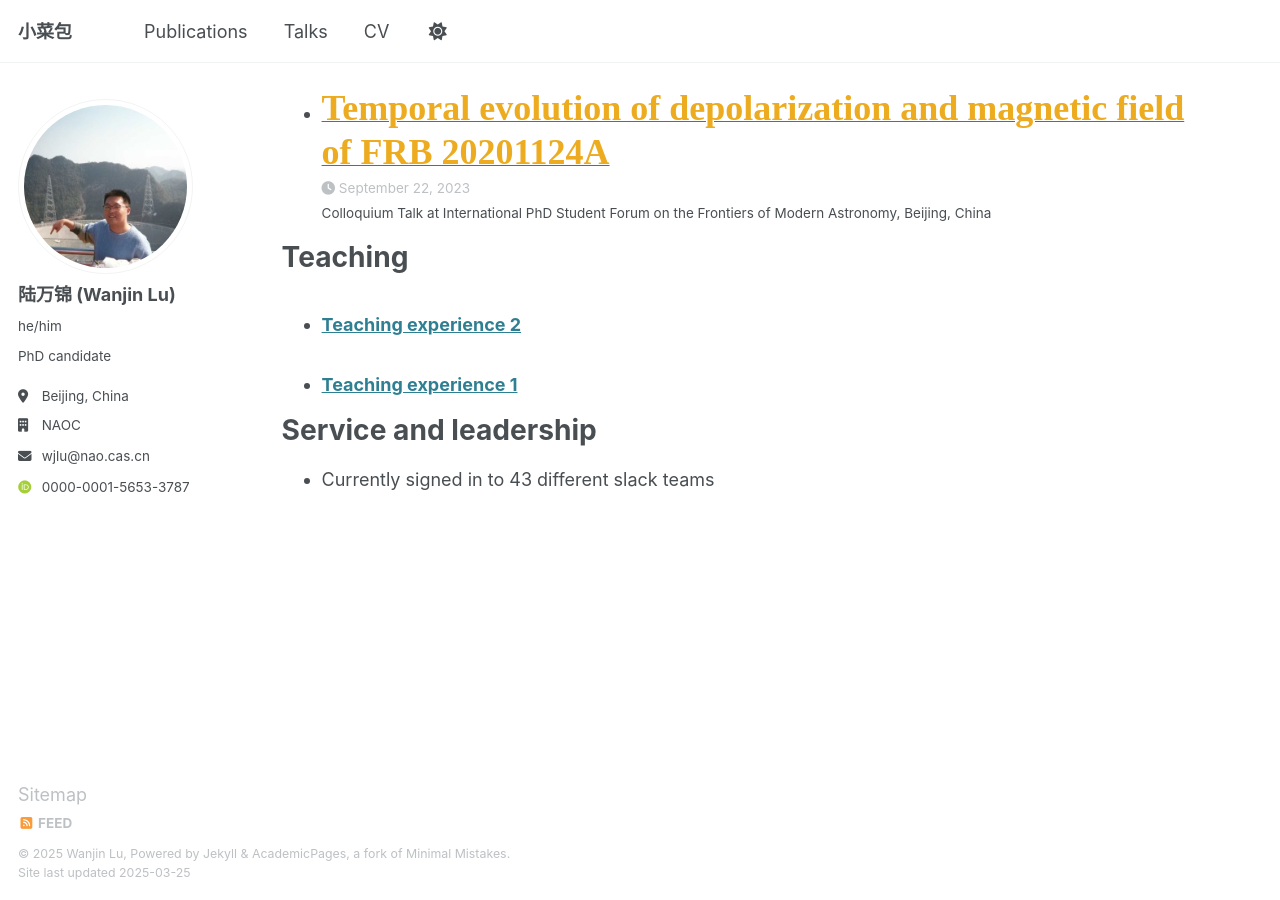
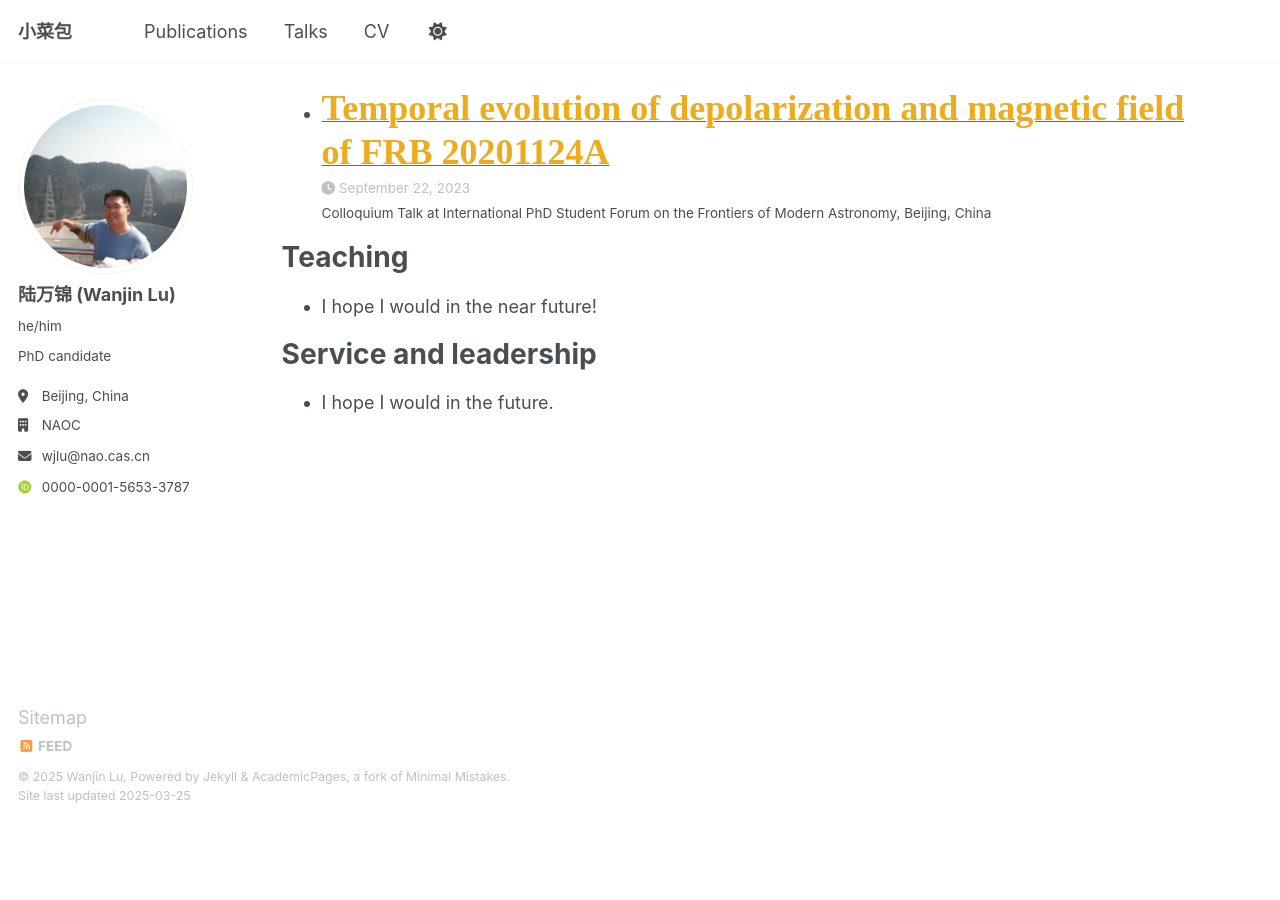
Before and after one commit to IsaacVibe/wjlu, a Jekyll site: the page built from _pages/cv.md, in a window 1280 px wide and 900 px high, scrolled down 1377 px. Built offline with Jekyll 4.4.1, drawn with Linux system fonts in a browser that asks for light colours; some web fonts are replaced; after the commit the page ends 2200 px from its top, so only the background shows below that.

```diff
--- a/_pages/cv.md
+++ b/_pages/cv.md
@@ -37,10 +37,8 @@ Talks
 
 Teaching
 ======
-  <ul>{% for post in site.teaching reversed %}
-    {% include archive-single-cv.html %}
-  {% endfor %}</ul>
+* I hope I would in the near future!
 
 Service and leadership
 ======
-* Currently signed in to 43 different slack teams
+* I hope I would in the future.
```
